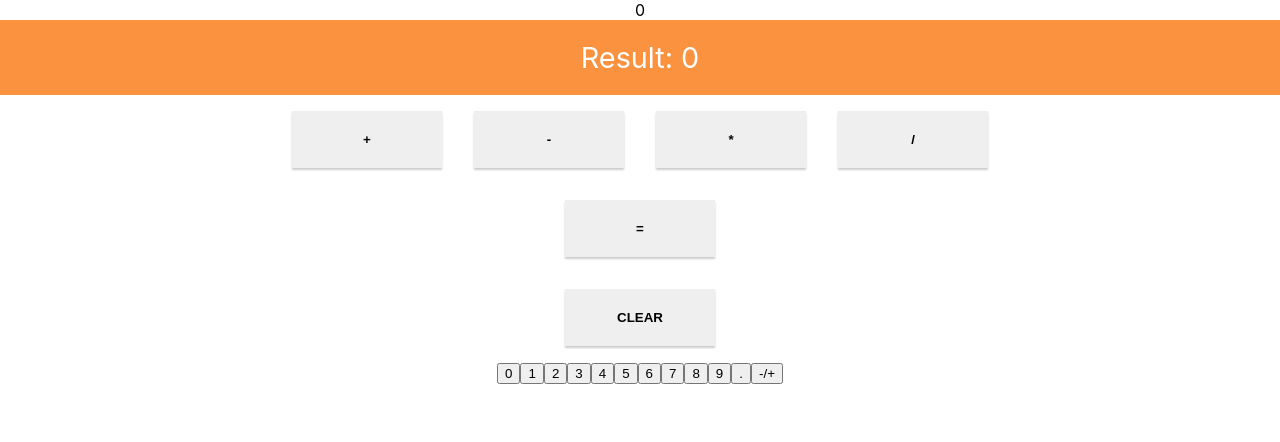
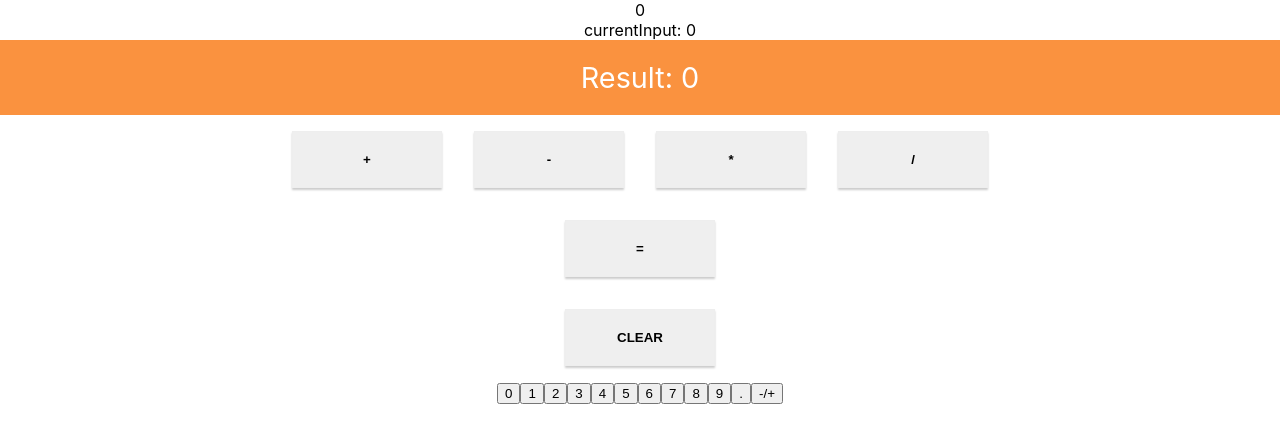
Before and after one commit to DiegoGorgazzi/javascript-calculator, a React (Create React App) app: page / in a window 1280 px wide. Shown: the top 442 px of the page. Built offline with nearby package versions, Linux system fonts and the light colour scheme.

Commit message:
Fix equalHandler to store result

```diff
--- a/src/containers/Calculator/Calculator.js
+++ b/src/containers/Calculator/Calculator.js
@@ -107,6 +107,8 @@ class Calculator extends Component {
     let equal = eval(numberfy);
     console.log(equal, "equal");
     this.setState({
+      //set currentInput to equal so user can use any operator on the stored result
+      currentInput: equal,
       result: equal,
       equalPressed: true
     });
@@ -180,9 +182,8 @@ class Calculator extends Component {
               <div id="display">
               {inputResult}
 
-
-
               </div>
+              <div> currentInput: {this.state.currentInput}</div>
 <CalculatorOutput value={this.state.result} />
 
 
```
